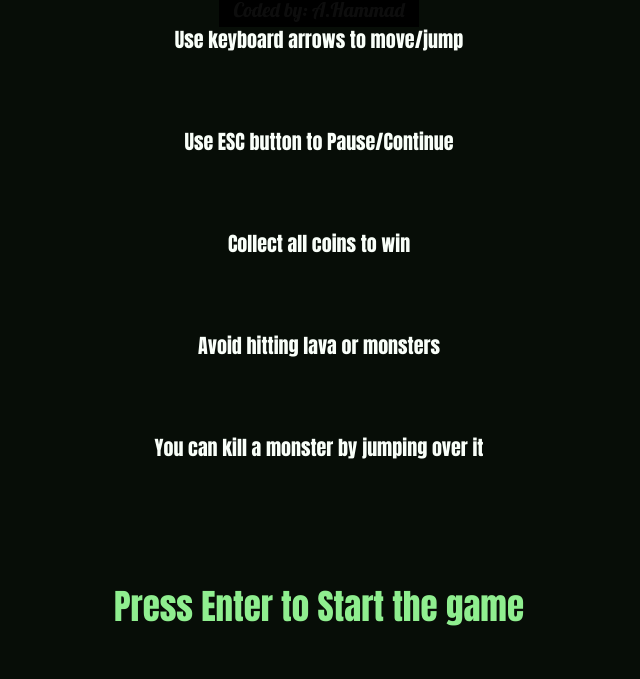
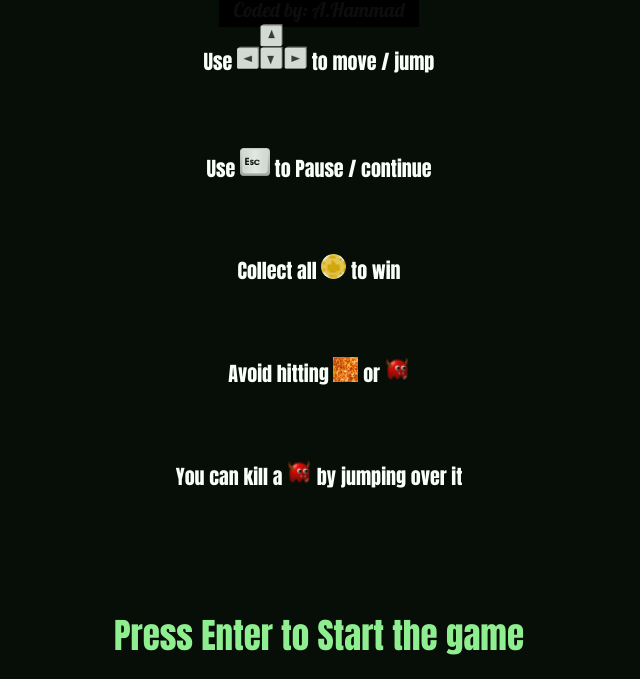
Before and after one commit to ahmedhammad97/Fathy-Collecting-Coins, a plain HTML site: page index.html in a window 1280 px wide. Shown: the part 121-800 px from the top of the page, without its empty margins (321-961 px from the left). Drawn offline with Linux system fonts and the light colour scheme.

Commit message:
edited welcome banner .. fixed few bugs

```diff
--- a/index.html
+++ b/index.html
@@ -13,11 +13,11 @@
 		<center>
 			<br>
 			<h1>Fathy's collecting coins<span id=subtitle>Version 2</span></h1>
-			<p>Use keyboard arrows to move/jump</p><br>
-			<p>Use ESC button to Pause/Continue</p><br>
-			<p>Collect all coins to win</p><br>
-			<p>Avoid hitting lava or monsters</p><br>
-			<p>You can kill a monster by jumping over it</p><br><br>
+			<p>Use <img src="arrows.png" alt="Keyboad arrows"> to move / jump</p><br>
+			<p>Use <img width="30px" src="escape.png" alt="Esc button"> to Pause / continue</p><br>
+			<p>Collect all <img width="25px" class="coin" src="coin.png" alt="coins"> to win</p><br>
+			<p>Avoid hitting <img width="25px" src="lava.png" alt="lava"> or <img width="25px" src="monsterRight.png" alt="monsters"></p><br>
+			<p>You can kill a <img width="25px" src="monsterRight.png" alt="monster"> by jumping over it</p><br><br>
 			<p id="enter">Press Enter to Start the game</p>
 		</center>
 	</div>
```
Also changed, not shown: arrows.png (added), escape.png (added).
